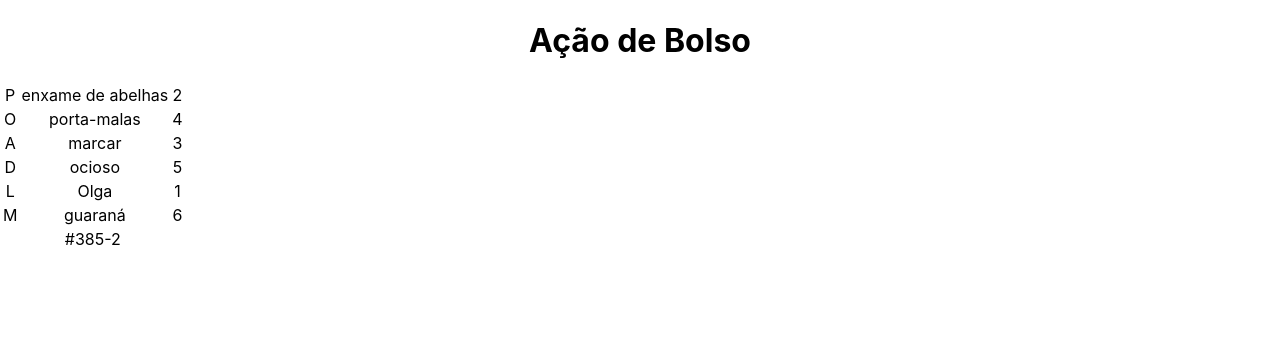
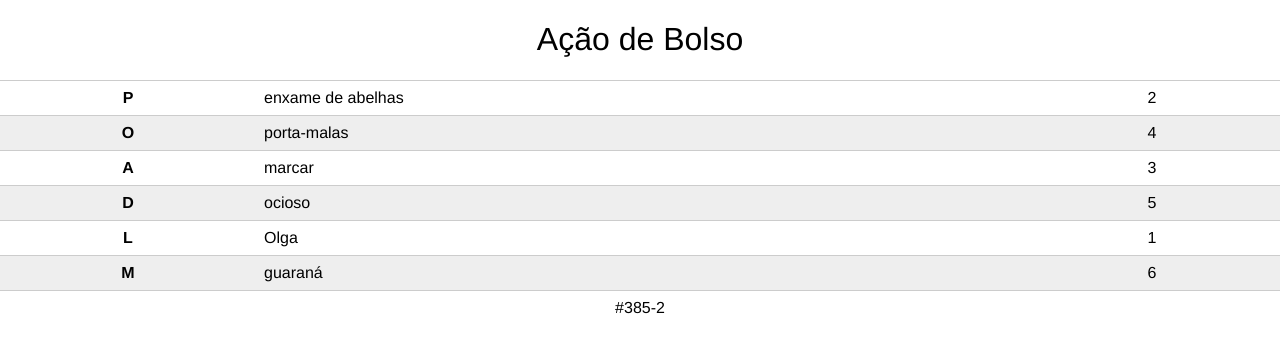
Before and after one commit to dipnlik/acaodebolso, a React (Create React App) app: page / in a window 1280 px wide. Shown: the top 352 px of the page. Built offline with nearby package versions, Linux system fonts and the light colour scheme.

Commit message:
add styles

```diff
--- a/src/App.css
+++ b/src/App.css
@@ -1,38 +1,8 @@
-.App {
-  text-align: center;
-}
-
-.App-logo {
-  height: 40vmin;
-  pointer-events: none;
-}
-
-@media (prefers-reduced-motion: no-preference) {
-  .App-logo {
-    animation: App-logo-spin infinite 20s linear;
-  }
-}
-
-.App-header {
-  background-color: #282c34;
-  min-height: 100vh;
-  display: flex;
-  flex-direction: column;
-  align-items: center;
-  justify-content: center;
-  font-size: calc(10px + 2vmin);
-  color: white;
-}
-
-.App-link {
-  color: #61dafb;
-}
-
-@keyframes App-logo-spin {
-  from {
-    transform: rotate(0deg);
-  }
-  to {
-    transform: rotate(360deg);
-  }
-}
+body { font-family:"Helvetica Neue", Helvetica, Arial, sans-serif; }
+h1 { text-align:center; font-weight:normal; }
+table { width:100%; border-spacing:0; }
+.table-striped tr:nth-of-type(even) { background-color:#eee; }
+td { padding:8px; border-top: 1px solid #ccc; }
+td.category { font-weight:bold; text-align:center; width:20%; }
+td.score { text-align:center; width:20%; }
+td.card-info { text-align:center; }
```
